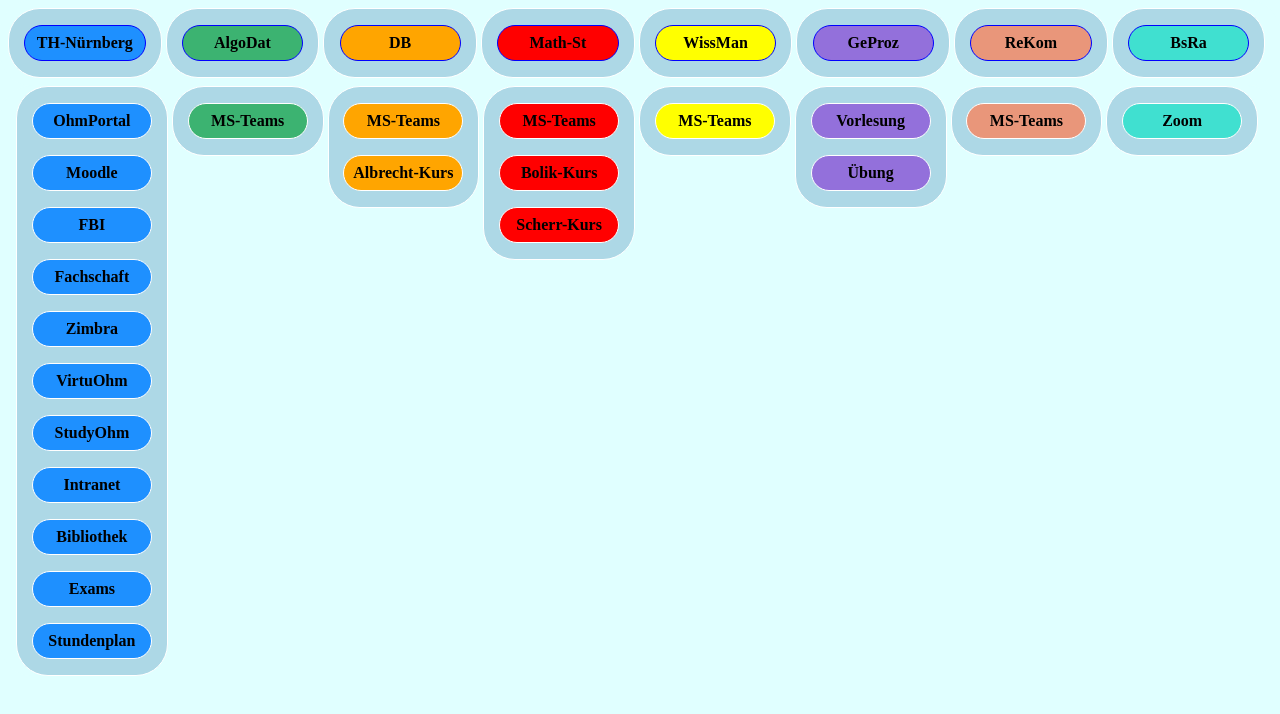
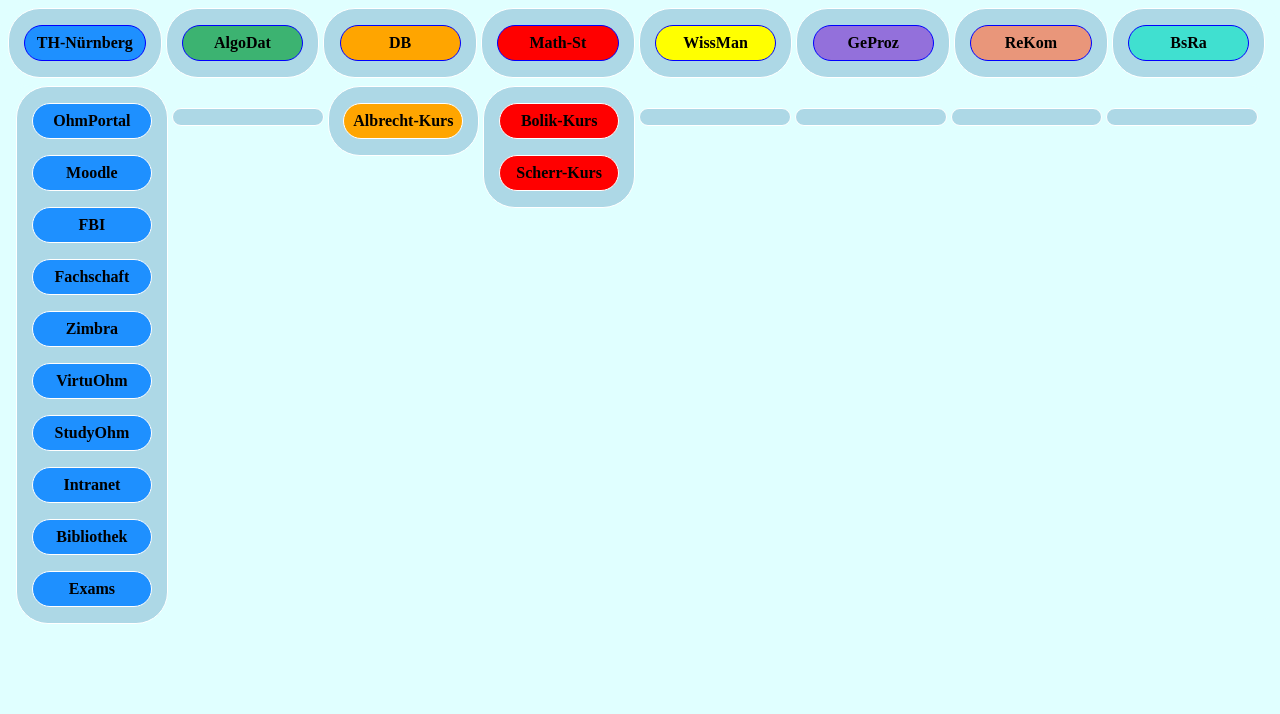
Before and after one commit to LetUsTestMyWeb/quick, a plain HTML site: page quick/index.html in a window 1280 px wide. Drawn offline with Linux system fonts and the light colour scheme.

Commit message:
Update index.html

```diff
--- a/quick/index.html
+++ b/quick/index.html
@@ -35,39 +35,30 @@
 			<p><a href="https://intern.ohmportal.de/seitenbaum/home/page.html" target="_blank">Intranet</a></p>
 			<p><a href="https://www.th-nuernberg.de/einrichtungen-gesamt/zentrale-einrichtungen/bibliothek/" target="_blank">Bibliothek</a></p>
 			<p><a href="https://exams.ohmportal.de/login/index.php" target="_blank">Exams</a></p>
-			<p><a href="media/WIN4-Stund.png" target="_blank">Stundenplan</a></p>
 		</div>
 
 		<div id="subject2">
-			<p><a href="https://teams.microsoft.com/l/channel/19%3a5cab6841c6684f809b6f529aaf1e812d%40thread.tacv2/Allgemein?groupId=c9fa902e-0a2d-431e-b9e3-0cdb729d5b16&tenantId=ff180ccd-a30e-43e7-b99c-b9412b24395a" target="_blank">MS-Teams</a></p>
 		</div>
 
 		<div id="subject3">
-			<p><a href="https://teams.microsoft.com/l/channel/19%3a0194ef6223cf44228ca86613113fe2ae%40thread.tacv2/Allgemein?groupId=f9316fc8-af80-424b-9716-6087eb84dd4d&tenantId=ff180ccd-a30e-43e7-b99c-b9412b24395a" target="_blank">MS-Teams</a></p>
 			<p><a href="https://elearning.ohmportal.de/course/view.php?id=9084" target="_blank">Albrecht-Kurs</a></p>
 		</div>
 
 		<div id="subject4">
-			<p><a href="https://teams.microsoft.com/l/channel/19%3a771f889be1784d17862f0c6ef22cf6e4%40thread.tacv2/Allgemein?groupId=029ffccb-141d-4efe-a3d7-17fbee593d94&tenantId=ff180ccd-a30e-43e7-b99c-b9412b24395a" target="_blank">MS-Teams</a></p>
 			<p><a href="https://e-learn.inventiones.de/course/view.php?id=8" target="_blank">Bolik-Kurs</a></p>
 			<p><a href="https://elearning.ohmportal.de/enrol/index.php?id=6311" target="_blank">Scherr-Kurs</a></p>
 		</div>
 
 		<div id="subject5">
-			<p><a href="https://teams.microsoft.com/l/channel/19%3a391ebca6dc0a439b947218239715863b%40thread.tacv2/Allgemein?groupId=0e3f0e89-eba4-461a-bac7-1ca634badfda&tenantId=ff180ccd-a30e-43e7-b99c-b9412b24395a" target="_blank">MS-Teams</a></p>
 		</div>
 
 		<div id="subject6">
-			<p><a href="https://teams.microsoft.com/l/team/19%3accc24be30b4d45cc99a043038eac3847%40thread.tacv2/conversations?groupId=e478595c-0194-4977-8927-90e86bb9580f&tenantId=ff180ccd-a30e-43e7-b99c-b9412b24395a" target="_blank">Vorlesung</a></p>
-			<p><a href="https://teams.microsoft.com/l/channel/19%3a4e64ee7e7de04ef88ed4a49c92d87b27%40thread.tacv2/%25C3%259Cbungsgruppe%25201?groupId=e478595c-0194-4977-8927-90e86bb9580f&tenantId=ff180ccd-a30e-43e7-b99c-b9412b24395a" target="_blank">Übung</a></p>
 		</div>
 
 		<div id="subject7">
-			<p><a href="https://teams.microsoft.com/l/channel/19%3a4f24d78cd88843f68f209638d929313a%40thread.tacv2/Allgemein?groupId=8b1d1820-c022-47ca-8b2c-f2ccda9725c1&tenantId=ff180ccd-a30e-43e7-b99c-b9412b24395a" target="_blank">MS-Teams</a></p>
 		</div>
 
 		<div id="subject8">
-			<p><a href="https://th-nuernberg.zoom.us/j/98653404787?pwd=bHhwanE0MThIOUM5VFpad2FQY1laZz09" target="_blank">Zoom</a></p>
 		</div>
 	</main>
 
```
